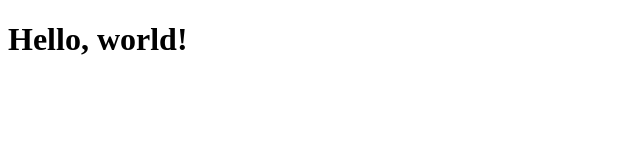
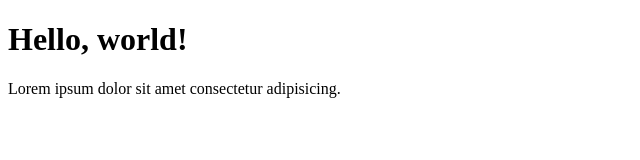
Before and after one commit to vi969/newfile, a plain HTML site: page index.html in a window 1280 px wide. Shown: the whole page, without its empty margins (0-640 px from the left). Drawn offline with Linux system fonts and the light colour scheme.

Commit message:
html added <div> , css add propities

```diff
--- a/index.html
+++ b/index.html
@@ -8,6 +8,7 @@
 </head>
 <body>
    <h1>Hello, world!</h1>
+   <div class="block">Lorem ipsum dolor sit amet consectetur adipisicing.</div>
    <script src="/script.js"></script>
 </body>
 </html>
--- /dev/null
+++ b/main.css
@@ -0,0 +1,4 @@
+div{
+   color: aqua;
+   font-size: 24px;
+}
```
